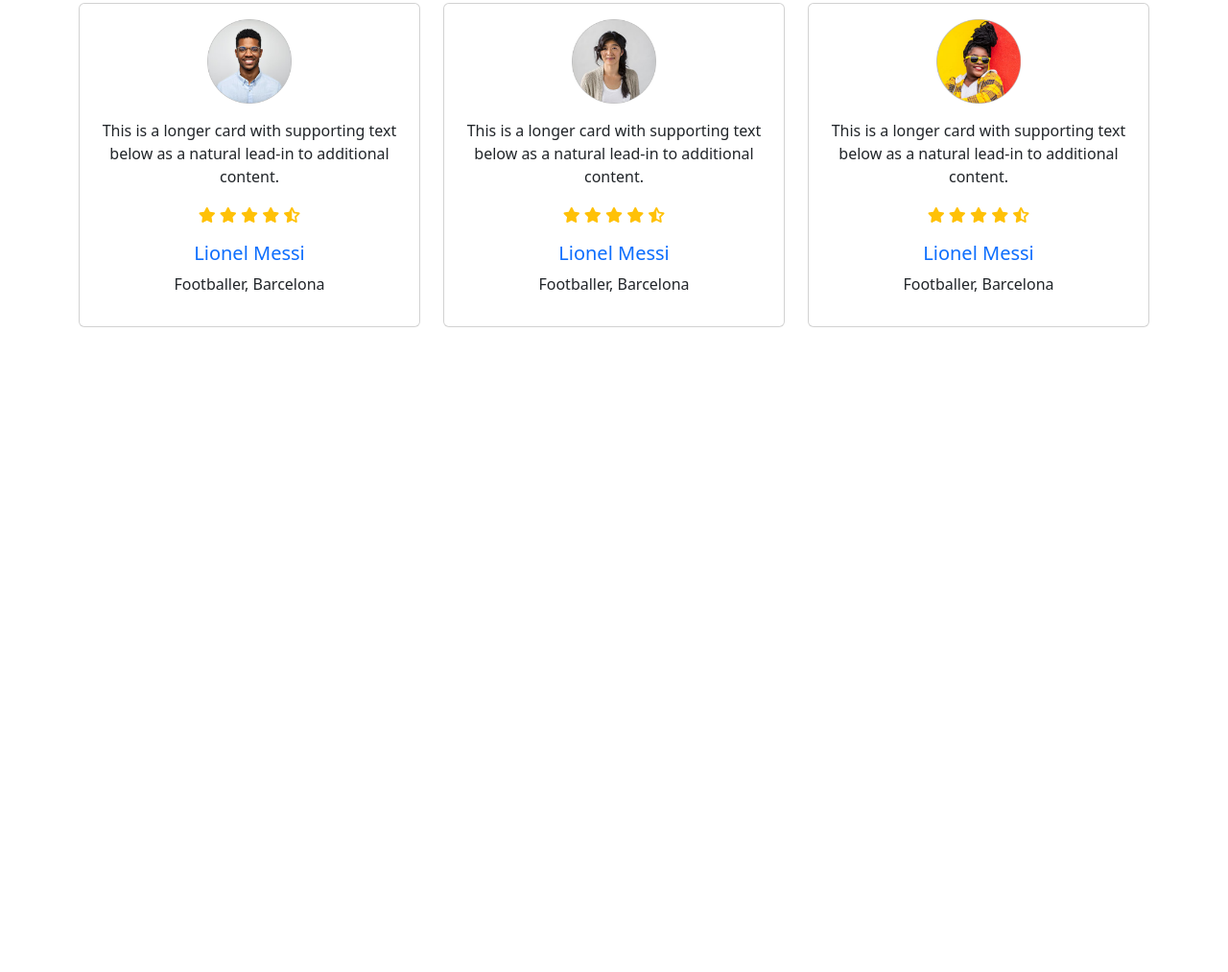
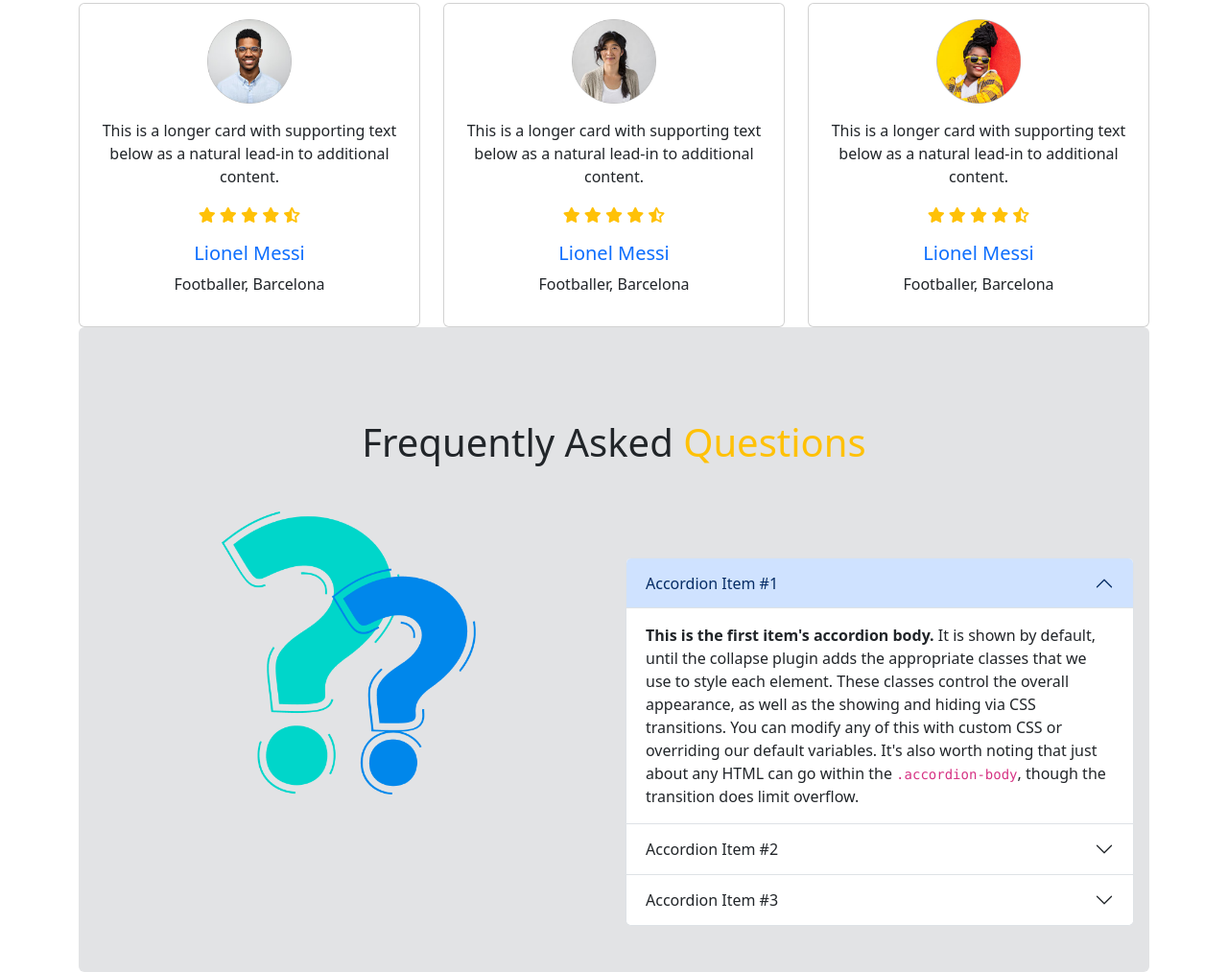
Before and after one commit to siddiquenaim/bikerzone, a plain HTML site: page index.html in a window 1280 px wide. Shown: the part 1861-2874 px from the top of the page at 96% size. Before the commit the page ends 2202 px from the top, so only its background shows below. Drawn offline with nearby package versions, Linux system fonts and the light colour scheme.

```diff
--- a/index.html
+++ b/index.html
@@ -244,6 +244,81 @@
 
             </div>
         </section>
+
+        <!-- FAQ section -->
+        <section class="pt-5 bg-secondary-subtle rounded px-3">
+            <h1 class="my-5 text-center">Frequently Asked <span
+                    class="text-warning">Questions</span></h1>
+            <div class="row row-cols-1 row-cols-md-2 g-4">
+                <div class="col text-center">
+                    <img src="./images/faq.png" class="w-50" alt="">
+                </div>
+                <div class="col">
+                    <div class="accordion mt-5 my-5" id="accordionPanelsStayOpenExample">
+                        <div class="accordion-item">
+                            <h2 class="accordion-header" id="panelsStayOpen-headingOne">
+                                <button class="accordion-button" type="button" data-bs-toggle="collapse"
+                                    data-bs-target="#panelsStayOpen-collapseOne" aria-expanded="true"
+                                    aria-controls="panelsStayOpen-collapseOne">
+                                    Accordion Item #1
+                                </button>
+                            </h2>
+                            <div id="panelsStayOpen-collapseOne" class="accordion-collapse collapse show"
+                                aria-labelledby="panelsStayOpen-headingOne">
+                                <div class="accordion-body">
+                                    <strong>This is the first item's accordion body.</strong> It is shown by default,
+                                    until the collapse plugin adds the appropriate classes that we use to style each
+                                    element. These classes control the overall appearance, as well as the showing and
+                                    hiding via CSS transitions. You can modify any of this with custom CSS or overriding
+                                    our default variables. It's also worth noting that just about any HTML can go within
+                                    the <code>.accordion-body</code>, though the transition does limit overflow.
+                                </div>
+                            </div>
+                        </div>
+                        <div class="accordion-item">
+                            <h2 class="accordion-header" id="panelsStayOpen-headingTwo">
+                                <button class="accordion-button collapsed" type="button" data-bs-toggle="collapse"
+                                    data-bs-target="#panelsStayOpen-collapseTwo" aria-expanded="false"
+                                    aria-controls="panelsStayOpen-collapseTwo">
+                                    Accordion Item #2
+                                </button>
+                            </h2>
+                            <div id="panelsStayOpen-collapseTwo" class="accordion-collapse collapse"
+                                aria-labelledby="panelsStayOpen-headingTwo">
+                                <div class="accordion-body">
+                                    <strong>This is the second item's accordion body.</strong> It is hidden by default,
+                                    until the collapse plugin adds the appropriate classes that we use to style each
+                                    element. These classes control the overall appearance, as well as the showing and
+                                    hiding via CSS transitions. You can modify any of this with custom CSS or overriding
+                                    our default variables. It's also worth noting that just about any HTML can go within
+                                    the <code>.accordion-body</code>, though the transition does limit overflow.
+                                </div>
+                            </div>
+                        </div>
+                        <div class="accordion-item">
+                            <h2 class="accordion-header" id="panelsStayOpen-headingThree">
+                                <button class="accordion-button collapsed" type="button" data-bs-toggle="collapse"
+                                    data-bs-target="#panelsStayOpen-collapseThree" aria-expanded="false"
+                                    aria-controls="panelsStayOpen-collapseThree">
+                                    Accordion Item #3
+                                </button>
+                            </h2>
+                            <div id="panelsStayOpen-collapseThree" class="accordion-collapse collapse"
+                                aria-labelledby="panelsStayOpen-headingThree">
+                                <div class="accordion-body">
+                                    <strong>This is the third item's accordion body.</strong> It is hidden by default,
+                                    until the collapse plugin adds the appropriate classes that we use to style each
+                                    element. These classes control the overall appearance, as well as the showing and
+                                    hiding via CSS transitions. You can modify any of this with custom CSS or overriding
+                                    our default variables. It's also worth noting that just about any HTML can go within
+                                    the <code>.accordion-body</code>, though the transition does limit overflow.
+                                </div>
+                            </div>
+                        </div>
+                    </div>
+                </div>
+            </div>
+        </section>
     </main>
 
     <!-- footer section -->
```
Lines whose indentation alone changed are shown as unchanged.
